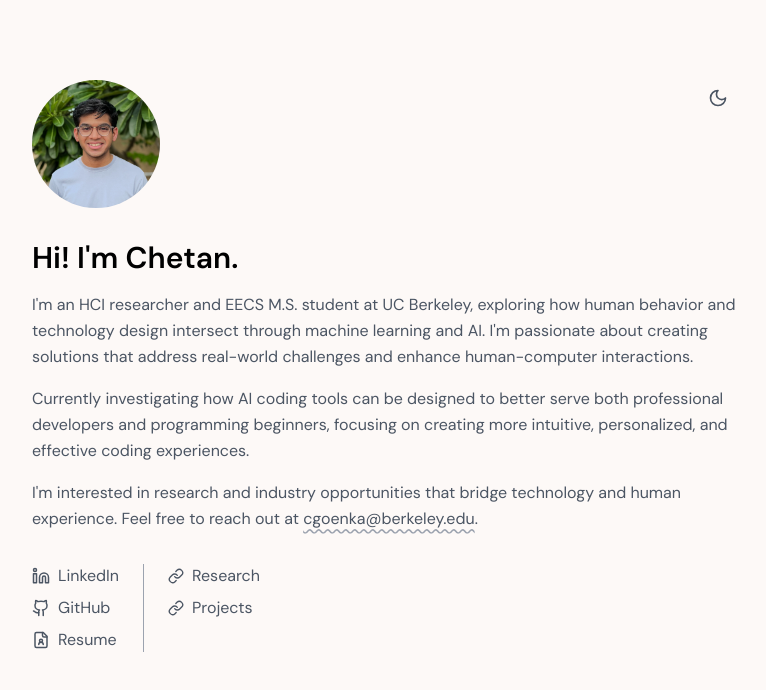
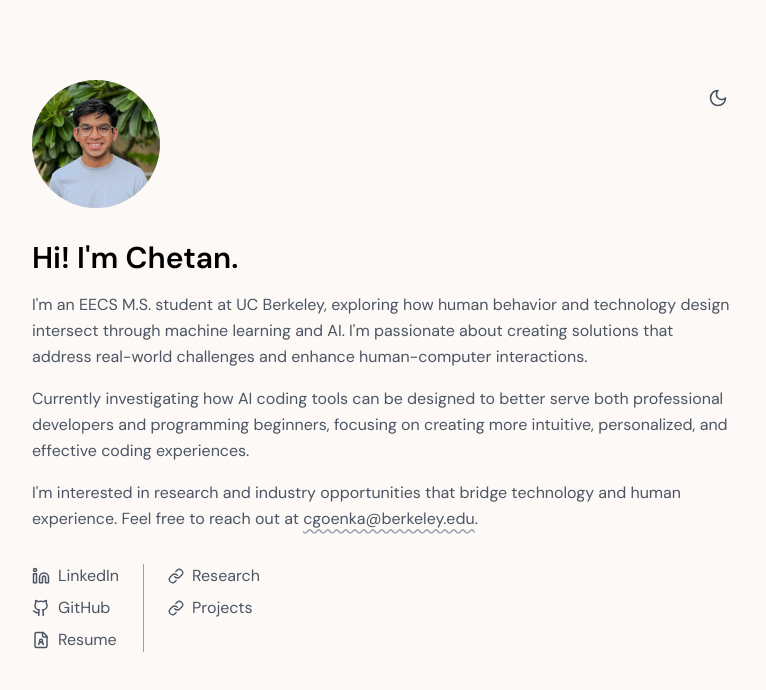
Before and after one commit to c-goenka/personal-website, a Next.js app: page / in a window 1280 px wide. Shown: the top 690 px of the page, without its empty margins (256-1022 px from the left). Built offline with nearby package versions, Linux system fonts and the light colour scheme.

Commit message:
edited bio

```diff
--- a/src/app/page.tsx
+++ b/src/app/page.tsx
@@ -24,7 +24,7 @@ export default function Home() {
             <div className="mb-8">
                 <h1 className="text-3xl font-semibold mb-4">Hi! I&apos;m Chetan.</h1>
                 <p className="text-muted leading-relaxed">
-                    I&apos;m an HCI researcher and EECS M.S. student at UC Berkeley, exploring how human behavior and technology design intersect through machine learning and AI. I&apos;m passionate about creating solutions that address real-world challenges and enhance human-computer interactions.
+                    I&apos;m an EECS M.S. student at UC Berkeley, exploring how human behavior and technology design intersect through machine learning and AI. I&apos;m passionate about creating solutions that address real-world challenges and enhance human-computer interactions.
                 </p>
                 <p className="text-muted leading-relaxed mt-4">
                     Currently investigating how AI coding tools can be designed to better serve both professional developers and programming beginners, focusing on creating more intuitive, personalized, and effective coding experiences.
```
